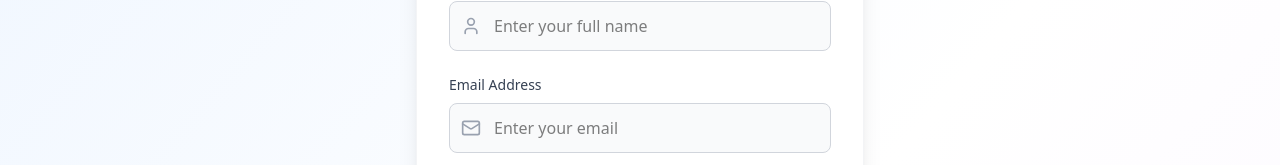
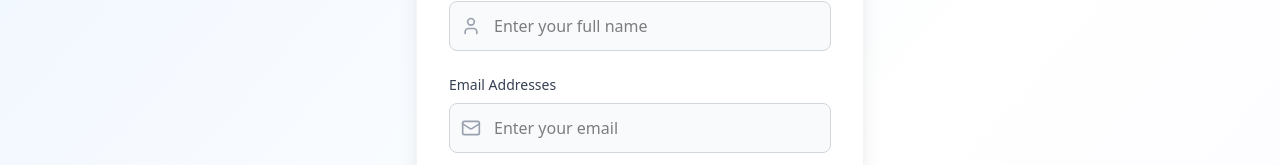
Before and after one commit to abhaycoderarmy/GorakhpurRentalsClient, a React (Vite) app: page /signup in a window 1280 px wide. Shown: the part 368-533 px from the top of the page. Built offline with nearby package versions, Linux system fonts and the light colour scheme; no server answers.

Commit message:
fixed naming

```diff
--- a/src/pages/Signup.jsx
+++ b/src/pages/Signup.jsx
@@ -104,7 +104,7 @@ export default function Signup() {
               {/* Email Input */}
               <div className="relative">
                 <label className="block text-sm font-medium text-gray-700 mb-2">
-                  Email Address
+                  Email Addresses
                 </label>
                 <div className="relative">
                   <Mail className="absolute left-3 top-1/2 transform -translate-y-1/2 w-5 h-5 text-gray-400" />
```
